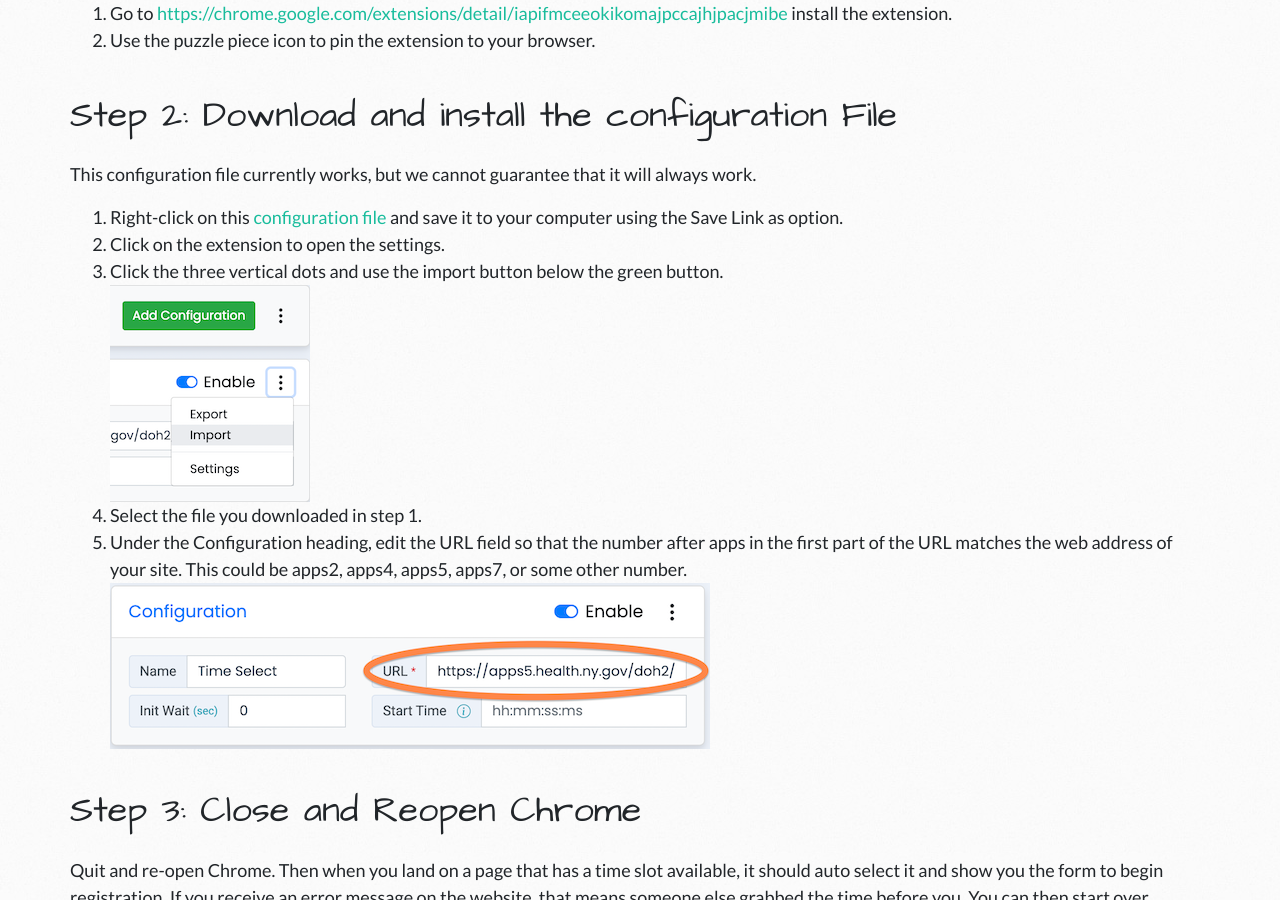
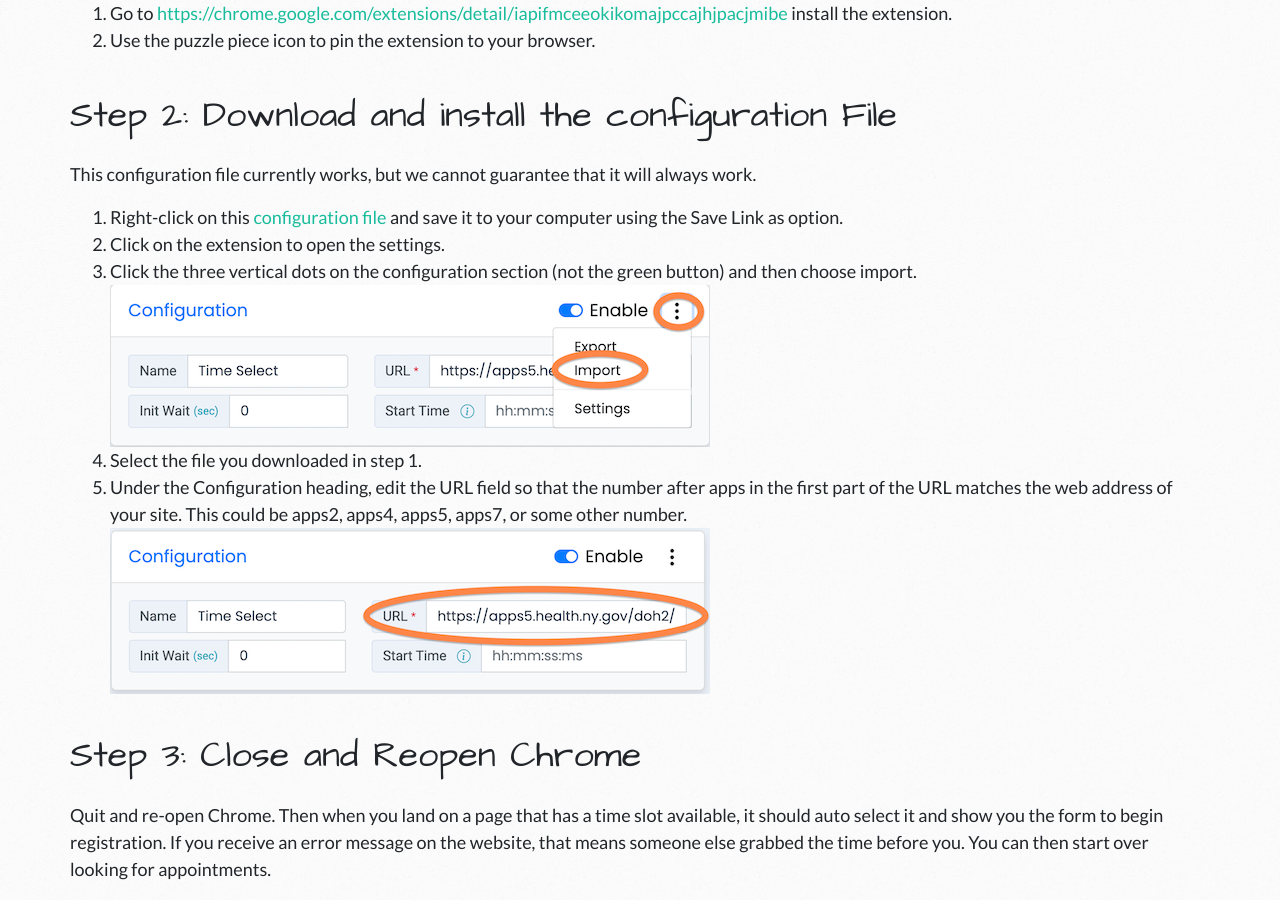
Before and after one commit to loganrath/dwap-main, a Jekyll site: the page built from autoclick.md, in a window 1280 px wide and 900 px high, scrolled down 675 px. Built offline with Jekyll 4.4.1, drawn with Linux system fonts in a browser that asks for light colours; nearby versions of some CDN libraries.

Commit message:
new graphic

```diff
--- a/autoclick.md
+++ b/autoclick.md
@@ -16,8 +16,8 @@ The [Auto Click Auto Fill](https://chrome.google.com/extensions/detail/iapifmcee
 This configuration file currently works, but we cannot guarantee that it will always work.
  1. Right-click on this [configuration file](/docs/autoclick_time.json) and save it to your computer using the Save Link as option.
  2. Click on the extension to open the settings.
- 3. Click the three vertical dots and use the import button below the green button.
- ![Screenshot showing installation](/assets/images/autoclick-config.png)
+ 3. Click the three vertical dots on the configuration section (not the green button) and then choose import.
+ ![Screenshot showing installation](/assets/images/autoclick-import.png)
  4. Select the file you downloaded in step 1.
  5. Under the Configuration heading, edit the URL field so that the number after apps in the first part of the URL matches the web address of your site. This could be apps2, apps4, apps5, apps7, or some other number.
  ![Screenshot showing URL to fix](/assets/images/autoclick-url.png)
```
Also changed, not shown: assets/images/autoclick-config.png (deleted), assets/images/autoclick-import.png (added), 1 other file.
